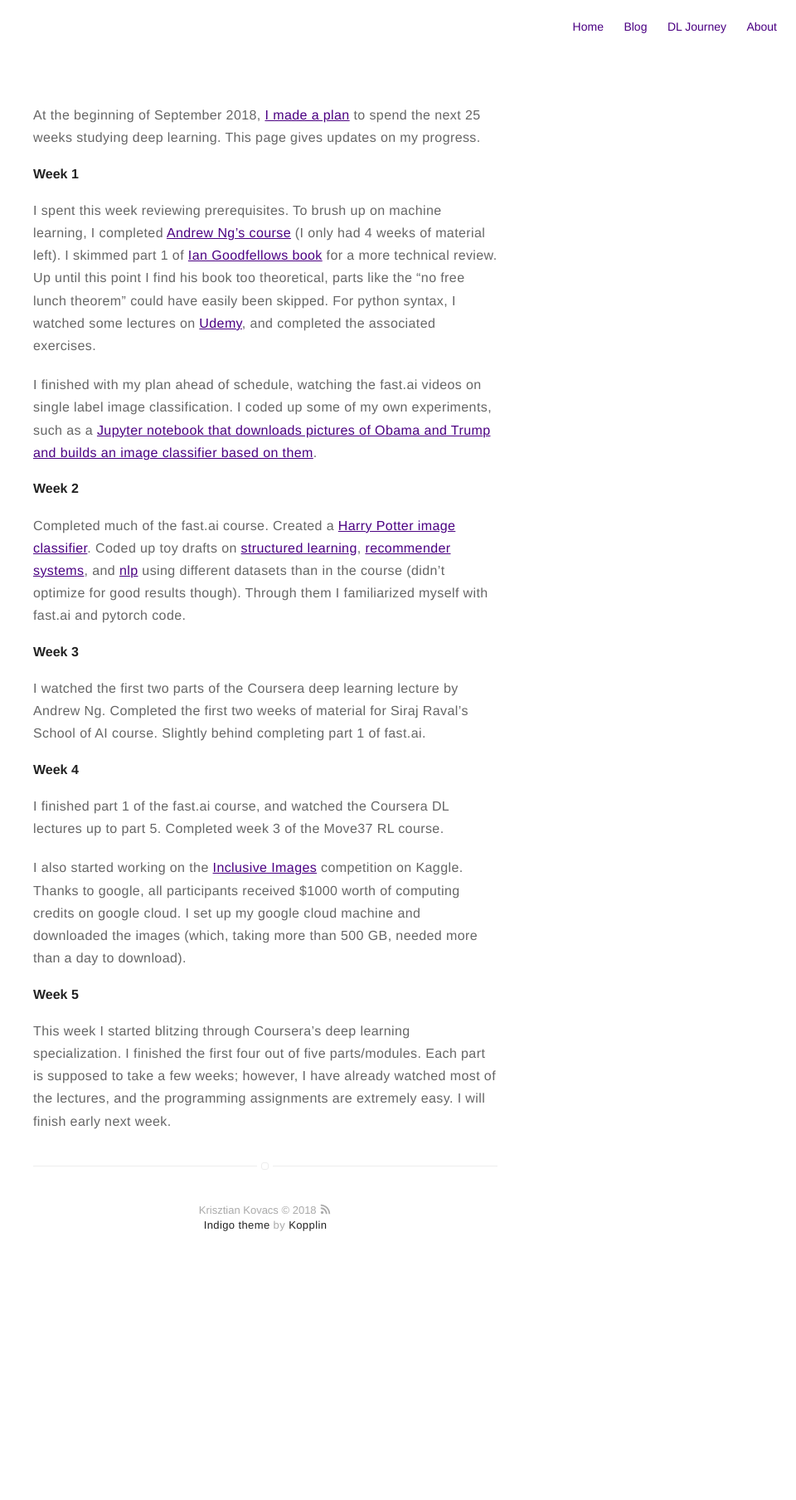
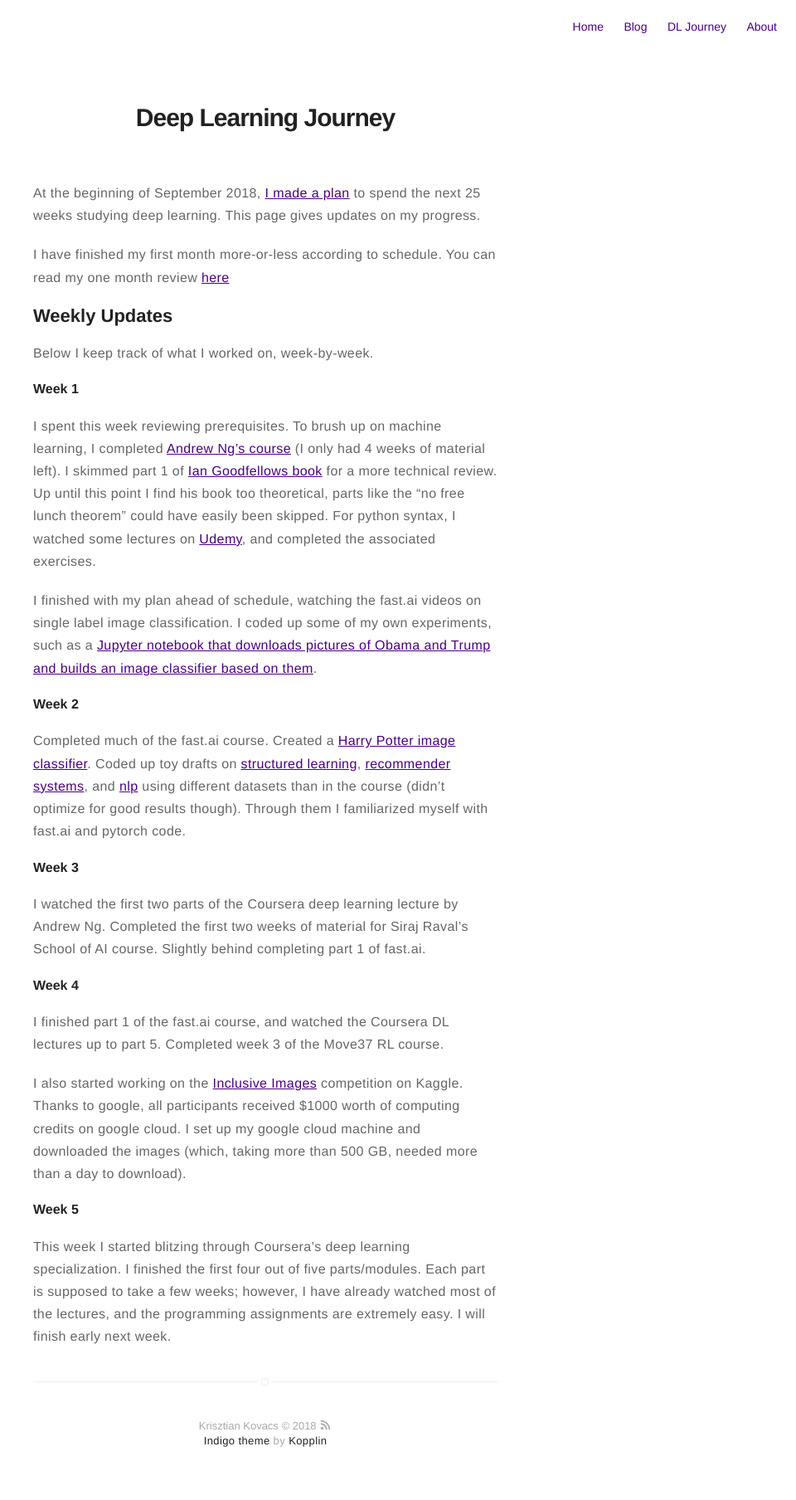
Before and after one commit to kk1694/old_blog, a Jekyll site: the page built from dl_journey.md, in a window 1280 px wide. Shown: the whole page at 83% size, without its empty margins (320-1280 px from the left). Built offline with Jekyll 4.4.1, drawn with Linux system fonts in a browser that asks for light colours; before the commit the page ends 1548 px from its top, so only the background shows below that.

Commit message:
Modify DL Journey to be compatible with indigo.

```diff
--- a/dl_journey.md
+++ b/dl_journey.md
@@ -4,7 +4,15 @@ title: Deep Learning Journey
 permalink: /dl_journey/
 ---
 
+# Deep Learning Journey
+
 At the beginning of September 2018, [I made a plan]({% post_url 2018-09-01-dl-journey-overview %}) to spend the next 25 weeks studying deep learning. This page gives updates on my progress.
+
+I have finished my first month more-or-less according to schedule. You can read my one month review [here]({%post_url 2018-10-03-dl-journey-1-mont-review%})
+
+## Weekly Updates
+
+Below I keep track of what I worked on, week-by-week.
 
 #### Week 1
 I spent this week reviewing prerequisites. To brush up on machine learning, I completed [Andrew Ng's course](https://www.coursera.org/learn/machine-learning) (I only had 4 weeks of material left). I skimmed part 1 of [Ian Goodfellows book](http://www.deeplearningbook.org/) for a more technical review. Up until this point I find his book too theoretical, parts like the "no free lunch theorem" could have easily been skipped. For python syntax, I watched some lectures on [Udemy](https://www.udemy.com/python-for-data-science-and-machine-learning-bootcamp/), and completed the associated exercises.
```
